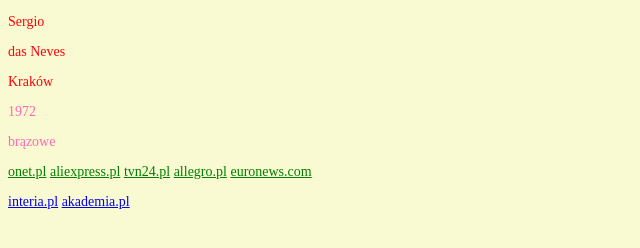
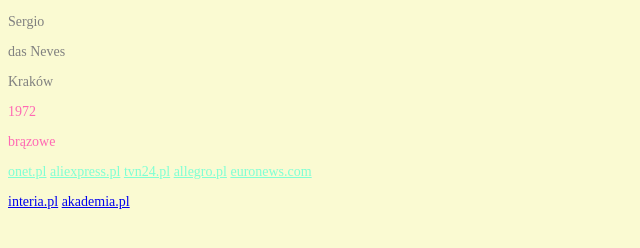
Before and after one commit to sergioneves/css3, a plain HTML site: page index.html in a window 1280 px wide. Shown: the whole page, without its empty margins (0-640 px from the left). Drawn offline with Linux system fonts and the light colour scheme.

Commit message:
commit 4

```diff
--- /dev/null
+++ b/css/custom.css
@@ -0,0 +1,7 @@
+p {
+    color: gray
+}
+
+div#linki > a:not(last) {
+    color: aquamarine
+}
--- a/index.html
+++ b/index.html
@@ -4,6 +4,7 @@
     <meta charset="UTF-8">
     <title>Document</title>
     <link rel="stylesheet" href="css/style.css">
+    <link rel="stylesheet" href="css/custom.css">
 </head>
 <body>
 
```
